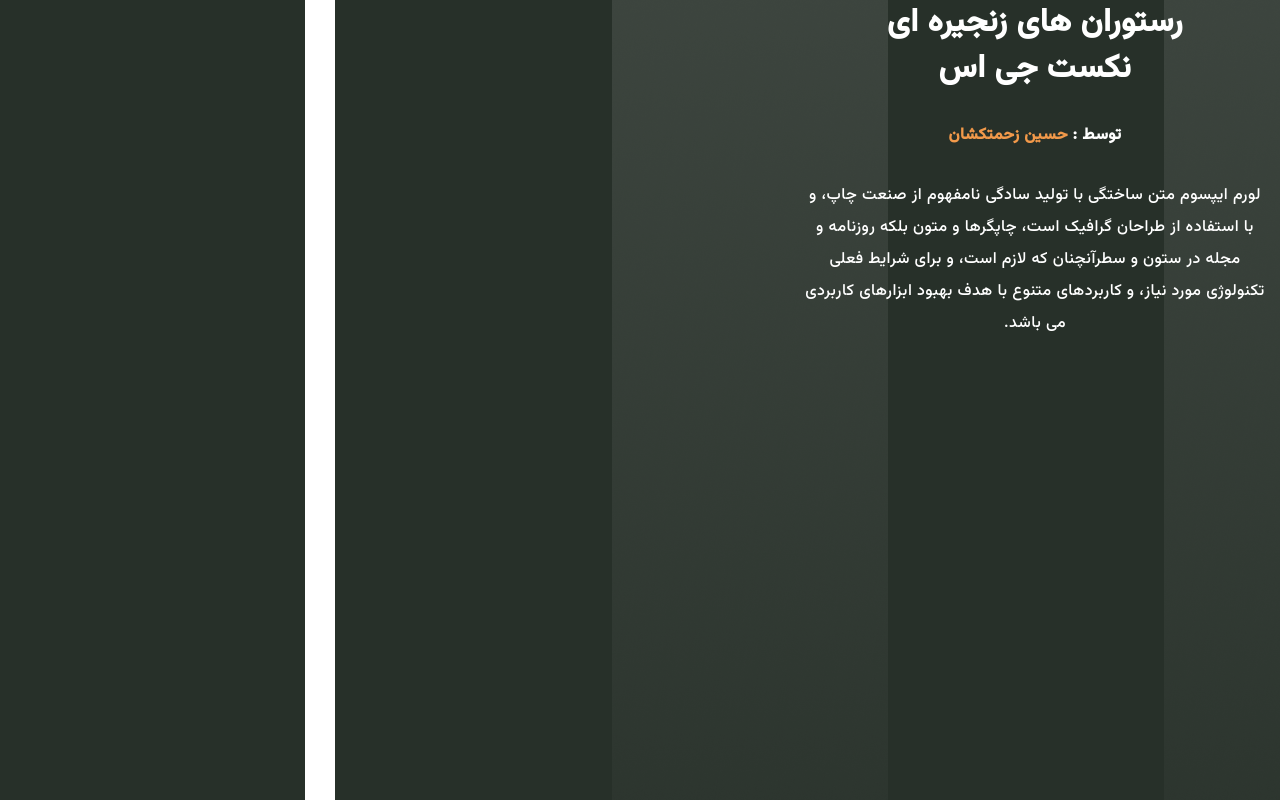
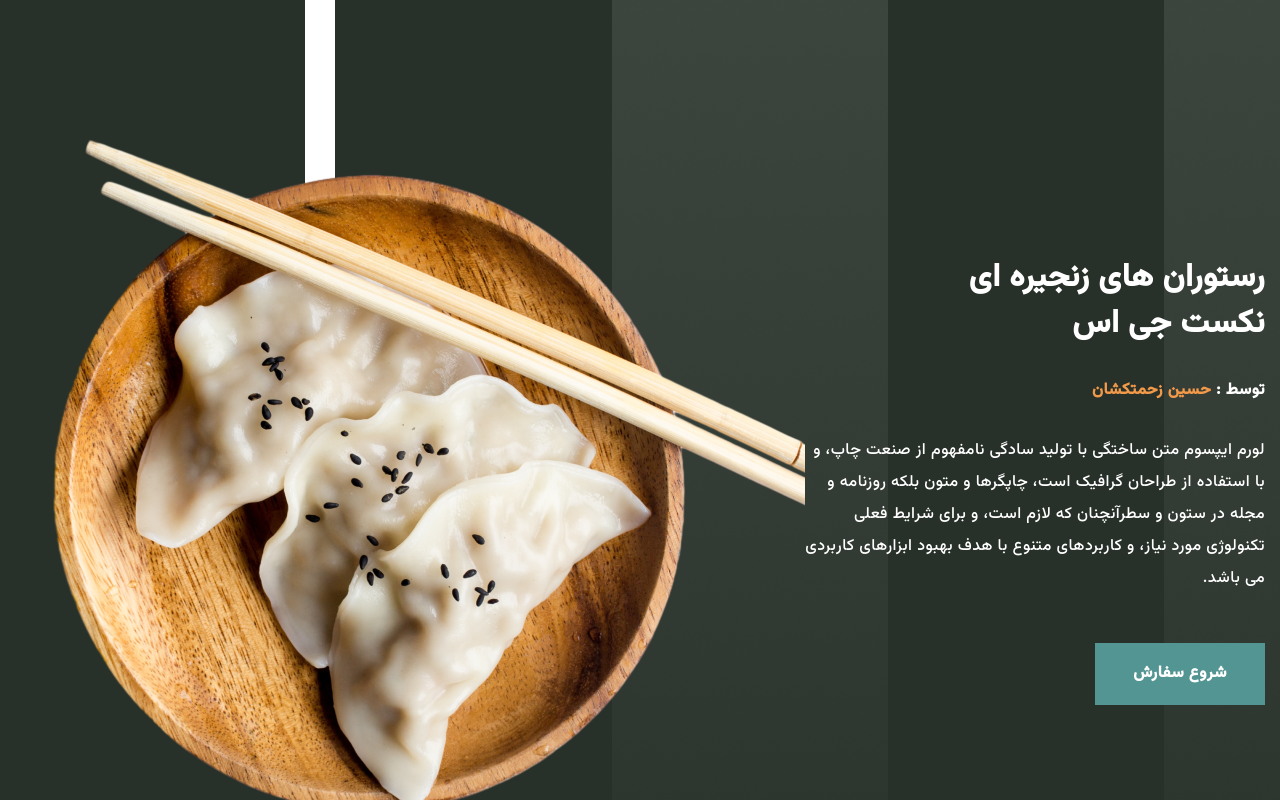
Before and after one commit to Hossein1371za/Restaurant-nextjs14-shadcn, a Next.js app: page / in a window 1280 px wide. Shown: the top 800 px of the page. Built offline with nearby package versions, Linux system fonts and the light colour scheme.

Commit message:
background header

```diff
--- a/app/page.jsx
+++ b/app/page.jsx
@@ -1,8 +1,9 @@
 import Hero from "@/components/Hero";
 export default function Home() {
   return (
-    <main className="w-full max-w-[1440] bg-white  mx-auto overflow-hidden">
+    <main className="w-full max-w-[1440px] bg-white mx-auto overflow-hidden">
       <Hero/>
+      <div className="h-[4000px]"></div>
     </main>
   );
 }
--- a/components/Hero.jsx
+++ b/components/Hero.jsx
@@ -7,14 +7,14 @@ import { Button } from "./ui/button";
 const Hero = () => {
   return (
     <section
-      className="bg-hero1 lg:bg-hero bg-no-repeat  bgrota relative md:bg-left xl:bg-cover xl:h-[1098px] py-40 pb-32 xl:py-0"
+      className="bg-hero1 lg:bg-hero bg-no-repeat  bgrota relative  xl:bg-cover xl:h-[1098px] py-40 pb-32 xl:py-0"
       id="home"
     >
       <div className="container mx-auto">
         {/* text and image */}
-        <div>
+        <div className="flex items-center xl:h-[960px]">
             {/* text */}
-          <div className="w-full xl:max-w-[460px] text-center">
+          <div className="w-full xl:max-w-[460px] text-center xl:text-right">
             <h1 className="text-white mb-7">
               رستوران های زنجیره ای <br />
               نکست جی اس
@@ -28,6 +28,13 @@ const Hero = () => {
               در ستون و سطرآنچنان که لازم است، و برای شرایط فعلی تکنولوژی مورد
               نیاز، و کاربردهای متنوع با هدف بهبود ابزارهای کاربردی می باشد.
             </p>
+            <div>
+                <Button>شروع سفارش</Button>
+            </div>
+          </div>
+          {/* image */}
+          <div>
+            <Image src="/hero/plate.png" width={756} height={682} alt="."/>
           </div>
         </div>
       </div>
--- a/components/ui/button.jsx
+++ b/components/ui/button.jsx
@@ -9,9 +9,9 @@ const buttonVariants = cva(
   {
     variants: {
       variant: {
-        default:'text-whith bg-green hover:bg-green-hover',
-        orange:'text-whith bg-orange hover:bg-orange-hover',
-        input:'text-whith/5 border border-white/10 text-white',
+        default:'text-white bg-green hover:bg-green-hover',
+        orange:'text-white bg-orange hover:bg-orange-hover',
+        input:'text-white/5 border border-white/10 text-white',
       },
       size: {
         default: "w-[170px] h-[62px] px-6",
```
